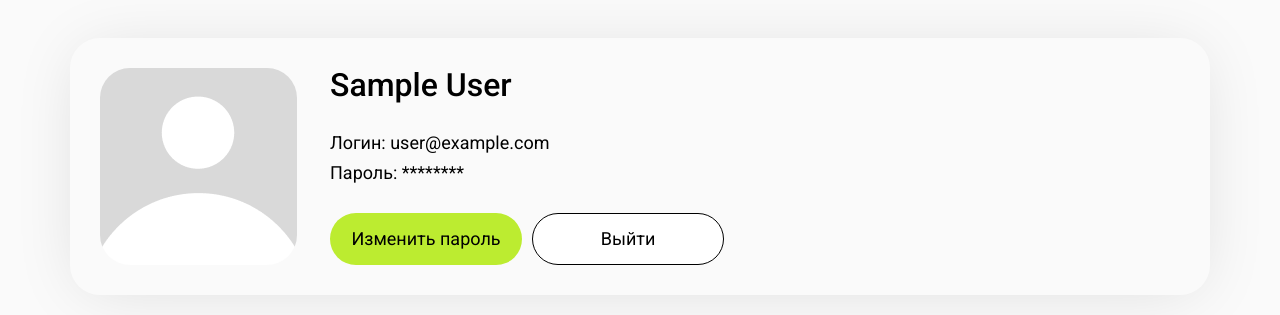
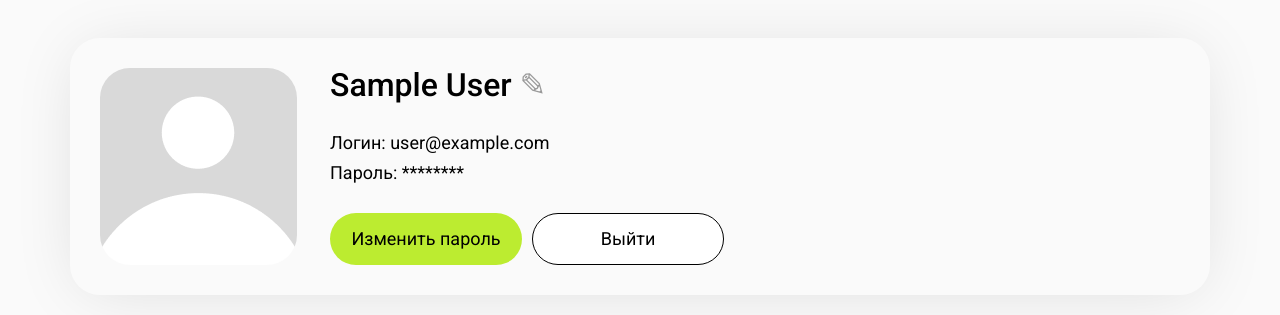
Before and after one commit to Fnami51/SkyProFitnes, a React (Vite) app: page /user in a window 1280 px wide. Shown: the part 226-541 px from the top of the page. Built offline with nearby package versions, Linux system fonts and the light colour scheme; no server answers; the database is empty; sample sign-in values are in the browser's storage.

Commit message:
fix rtgistration

```diff
--- a/src/api/user.ts
+++ b/src/api/user.ts
@@ -9,6 +9,7 @@ export const createUserProfile = async (user: User): Promise<void> => {
     await setDoc(userDocRef, {
       email: user.email,
       displayName: user.displayName || '',
+      customDisplayName: user.customDisplayName || '',
     });
   } catch (error) {
     console.error('Error creating user profile:', error);
@@ -20,11 +21,9 @@ export const getUserProfile = async (userId: string): Promise<User | null> => {
   try {
     const userDocRef = doc(firestore, 'users', userId);
     const userDoc = await getDoc(userDocRef);
-
     if (userDoc.exists()) {
       return { uid: userDoc.id, ...userDoc.data() } as User;
     }
-
     return null;
   } catch (error) {
     console.error('Error fetching user profile:', error);
@@ -36,10 +35,11 @@ export const updateUserProfile = async (userId: string, data: Partial<User>): Pr
   try {
     const userDocRef = doc(firestore, 'users', userId);
     await updateDoc(userDocRef, data);
-
     const currentUser = auth.currentUser;
-          if (currentUser && data.displayName) {
-               await updateProfile(currentUser, { displayName: data.displayName });
+    if (currentUser) {
+      await updateProfile(currentUser, {
+        displayName: data.customDisplayName || data.displayName,
+      });
     }
   } catch (error) {
     console.error('Error updating user profile:', error);
--- a/src/components/Modal.tsx
+++ b/src/components/Modal.tsx
@@ -131,16 +131,24 @@ const Modal: React.FC<ModalProps> = ({ isOpen, onClose, type, onSwitchType }) =>
             }, 2000);
             break;
           case 'newPassword':
-            await changeUserPassword(password);
-            setSuccess('Пароль успешно изменен');
-            setTimeout(() => {
-              handleClose();
-            }, 2000);
+            try {
+              await changeUserPassword(password);
+              setSuccess('Пароль успешно изменен');
+              setTimeout(() => {
+                handleClose();
+              }, 2000);
+            } catch (err) {
+              if (err instanceof Error) {
+                setError(`Ошибка при смене пароля: ${err.message}`);
+              } else {
+                setError('Произошла неизвестная ошибка при смене пароля.');
+              }
+            }
             break;
         }
       } catch (err) {
         if (err instanceof Error) {
-          setError('Пароль введён неверно, попробуйте ещё раз.');
+          setError(err.message);
         } else {
           setError('Произошла ошибка. Попробуйте позже.');
         }
--- a/src/hooks/useAuth.ts
+++ b/src/hooks/useAuth.ts
@@ -1,7 +1,7 @@
 import { useState, useEffect } from 'react';
 import { User } from '../types/interfaces';
 import { auth } from '../config/firebase';
-import { onAuthStateChanged } from 'firebase/auth';
+import { onAuthStateChanged, updateProfile as updateFirebaseProfile } from 'firebase/auth';
 import { registerUser, loginUser, logoutUser, resetPassword, changePassword } from '../api/auth';
 
 export const useAuth = () => {
@@ -16,6 +16,7 @@ export const useAuth = () => {
             uid: firebaseUser.uid,
             email: firebaseUser.email!,
             displayName: firebaseUser.displayName || undefined,
+            customDisplayName: (firebaseUser as any).customDisplayName,
           });
         } else {
           setUser(null);
@@ -30,6 +31,20 @@ export const useAuth = () => {
 
     return () => unsubscribe();
   }, []);
+
+  const updateUser = async (updatedUser: User) => {
+    if (auth.currentUser) {
+      try {
+        await updateFirebaseProfile(auth.currentUser, {
+          displayName: updatedUser.customDisplayName || updatedUser.displayName,
+        });
+        setUser(updatedUser);
+      } catch (error) {
+        console.error('Error updating user profile:', error);
+        throw error;
+      }
+    }
+  };
 
   const register = async (email: string, password: string) => {
     try {
@@ -87,5 +102,6 @@ export const useAuth = () => {
     }
   };
 
-  return { user, loading, register, login, logout, resetUserPassword, changeUserPassword };
+  return { user, loading, register, login, logout, resetUserPassword, changeUserPassword,
+    updateUser, };
 };
--- a/src/pages/ProfilePage/Profile.tsx
+++ b/src/pages/ProfilePage/Profile.tsx
@@ -1,12 +1,16 @@
 import { useState } from 'react'
 import Modal from '../../components/Modal'
 import { useAuth } from '../../hooks/useAuth'
-import { User } from '../../types/interfaces'
+import { useCourses } from '../../hooks/useCourses'
 
 function Profile() {
-	const { user, logout } = useAuth() as { user: User | null, logout: () => Promise<void> } // Получаем user и logout из контекста
+  const { user, logout, updateUser } = useAuth()
+  const { updateProfile } = useCourses()
   const [isModalOpen, setIsModalOpen] = useState(false)
   const [modalType, setModalType] = useState<'newPassword'>('newPassword')
+  const [isEditing, setIsEditing] = useState(false)
+  const [editedName, setEditedName] = useState(user?.customDisplayName || user?.displayName || user?.name || user?.email?.split('@')[0] || '')
+  const [saveMessage, setSaveMessage] = useState('')
 
   const handleChangePassword = () => {
     setModalType('newPassword')
@@ -16,7 +20,6 @@ function Profile() {
   const handleLogout = async () => {
     try {
       await logout()
-			// Редирект на главную страницу
       window.location.href = '/'
     } catch (error) {
       console.error('Error logging out:', error)
@@ -27,45 +30,69 @@ function Profile() {
     setIsModalOpen(false)
   }
 
+  const handleEditName = () => {
+    setIsEditing(true)
+  }
+
+  const handleSaveName = async () => {
+    if (user) {
+      try {
+        await updateProfile({ customDisplayName: editedName });
+        await updateUser({ ...user, customDisplayName: editedName });
+        setIsEditing(false);
+        setSaveMessage('Имя успешно сохранено');
+        setTimeout(() => setSaveMessage(''), 3000);
+      } catch (error) {
+        console.error('Error updating display name:', error);
+        setSaveMessage('Ошибка при сохранении имени');
+        setTimeout(() => setSaveMessage(''), 3000);
+      }
+    }
+  };
+
   return (
     <section className='flex mobile:flex-col mobile:items-center gap-[33px] w-[100%] p-[30px] mt-[40px] mb-[60px] rounded-[30px] shadow-[0px_4px_67px_-12px_rgba(0,0,0,0.13)]'>
-			<img
-				src={user?.photoURL || user?.url_img || '/images/profile_no-img.png'}
-				className='w-[197px] h-[197px] rounded-[30px] mobile:w-[141px] mobile:h-[141px]'
+      <img src={user?.photoURL || user?.url_img || '/images/profile_no-img.png'} className='w-[197px] h-[197px] rounded-[30px] mobile:w-[141px] mobile:h-[141px]' />
+      <div className='flex flex-col gap-[30px] mobile:w-full'>
+        {isEditing ? (
+          <div className='flex items-center'>
+            <input
+              type="text"
+              value={editedName}
+              onChange={(e) => setEditedName(e.target.value)}
+              className='text-left font-roboto text-[32px] font-medium leading-[35.2px] border-b-2 border-black focus:outline-none'
             />
-			<div className='flex flex-col gap-[30px] mobile:w-full'>
-				<h2 className='text-left font-roboto text-[32px] font-medium leading-[35.2px]'>
-					{user?.displayName || user?.name || user?.email?.split('@')[0]}
+            <button onClick={handleSaveName} className='ml-2 text-green'>
+              Сохранить
+            </button>
+          </div>
+        ) : (
+          <h2 className='text-left font-roboto text-[32px] font-medium leading-[35.2px] flex items-center'>
+            {user?.customDisplayName || user?.displayName || user?.name || user?.email?.split('@')[0]}
+            <button onClick={handleEditName} className='ml-2 text-gray'>
+              ✎
+            </button>
           </h2>
+        )}
+        {saveMessage && <p className="text-green">{saveMessage}</p>}
         <div className='flex flex-col gap-[10px] text-left font-roboto text-[18px] font-normal leading-[19.8px]'>
           <p>Логин: {user?.email || user?.login}</p>
           <p>Пароль: ********</p>
         </div>
         <div className='flex gap-[10px] mobile:flex-col'>
-					<button
-						onClick={handleChangePassword}
-						className='w-[192px] mobile:w-full h-[52px] rounded-btnRad bg-green'
-					>
+          <button onClick={handleChangePassword} className='w-[192px] mobile:w-full h-[52px] rounded-btnRad bg-green'>
             <p className='text-black font-roboto text-[18px] font-normal leading-[19.8px]'>
               Изменить пароль
             </p>
           </button>
-					<button
-						onClick={handleLogout}
-						className='w-[192px] mobile:w-full h-[52px] rounded-btnRad bg-white border border-black'
-					>
+          <button onClick={handleLogout} className='w-[192px] mobile:w-full h-[52px] rounded-btnRad bg-white border border-black'>
             <p className='text-black font-roboto text-[18px] font-normal leading-[19.8px]'>
               Выйти
             </p>
           </button>
         </div>
       </div>
-			<Modal
-				isOpen={isModalOpen}
-				onClose={handleCloseModal}
-				type={modalType}
-				onSwitchType={() => { }} // Этот пропс не используется для смены пароля, но требуется компонентом
-			/>
+      <Modal isOpen={isModalOpen} onClose={handleCloseModal} type={modalType} onSwitchType={() => { }} />
     </section>
   )
 }
--- a/src/pages/TrainingPage/TrainingPage.tsx
+++ b/src/pages/TrainingPage/TrainingPage.tsx
@@ -84,7 +84,6 @@ function TrainingPage() {
       const progressRef = ref(database, `userProgress/${user.uid}/${id}`);
       await set(progressRef, newProgress);
       setProgress(newProgress);
-      console.log('Progress saved:', newProgress);
       setIsProgressModalOpen(false);
       setIsInfoModalOpen(true);
       setTimeout(() => {
--- a/src/types/interfaces.ts
+++ b/src/types/interfaces.ts
@@ -7,6 +7,7 @@ export interface User {
   login?: string;
   password?: string;
   url_img?: string;
+  customDisplayName?: string;
 }
 
 export interface Course {
```
Lines whose indentation alone changed are shown as unchanged.
